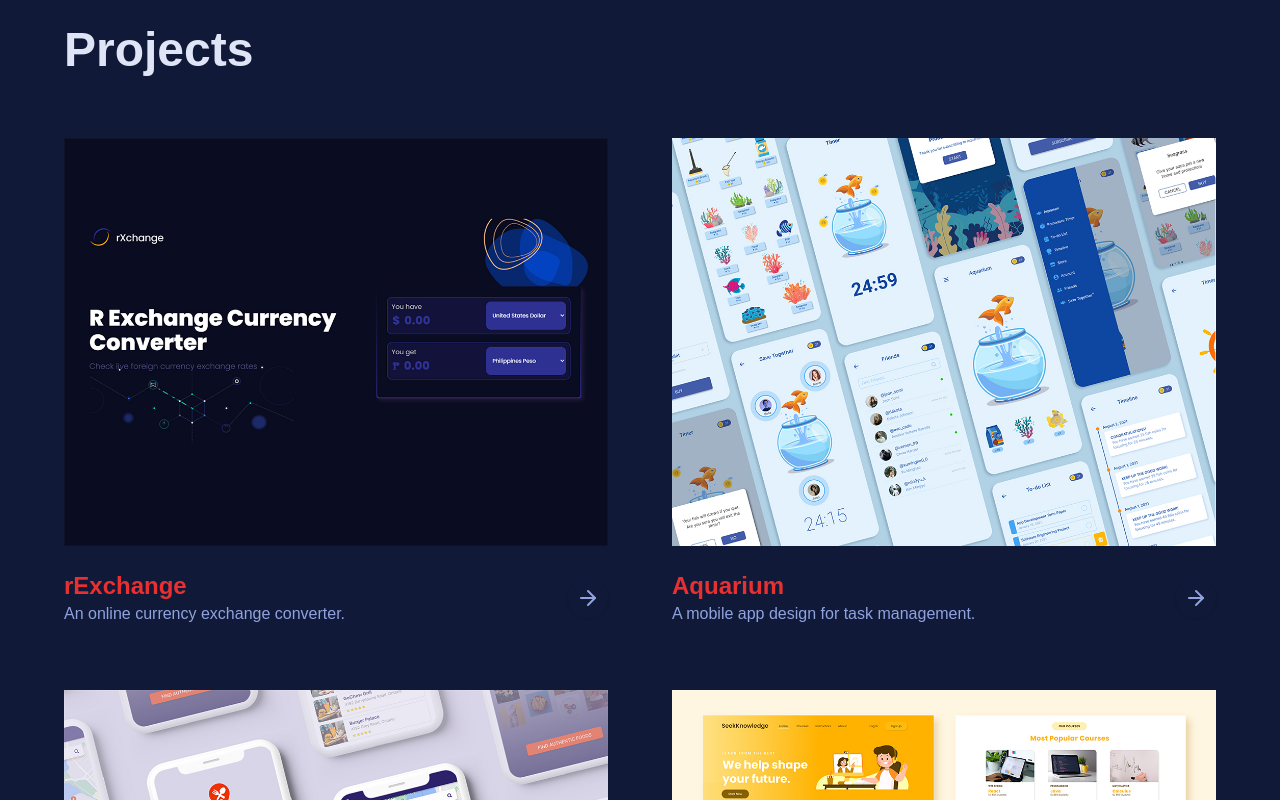
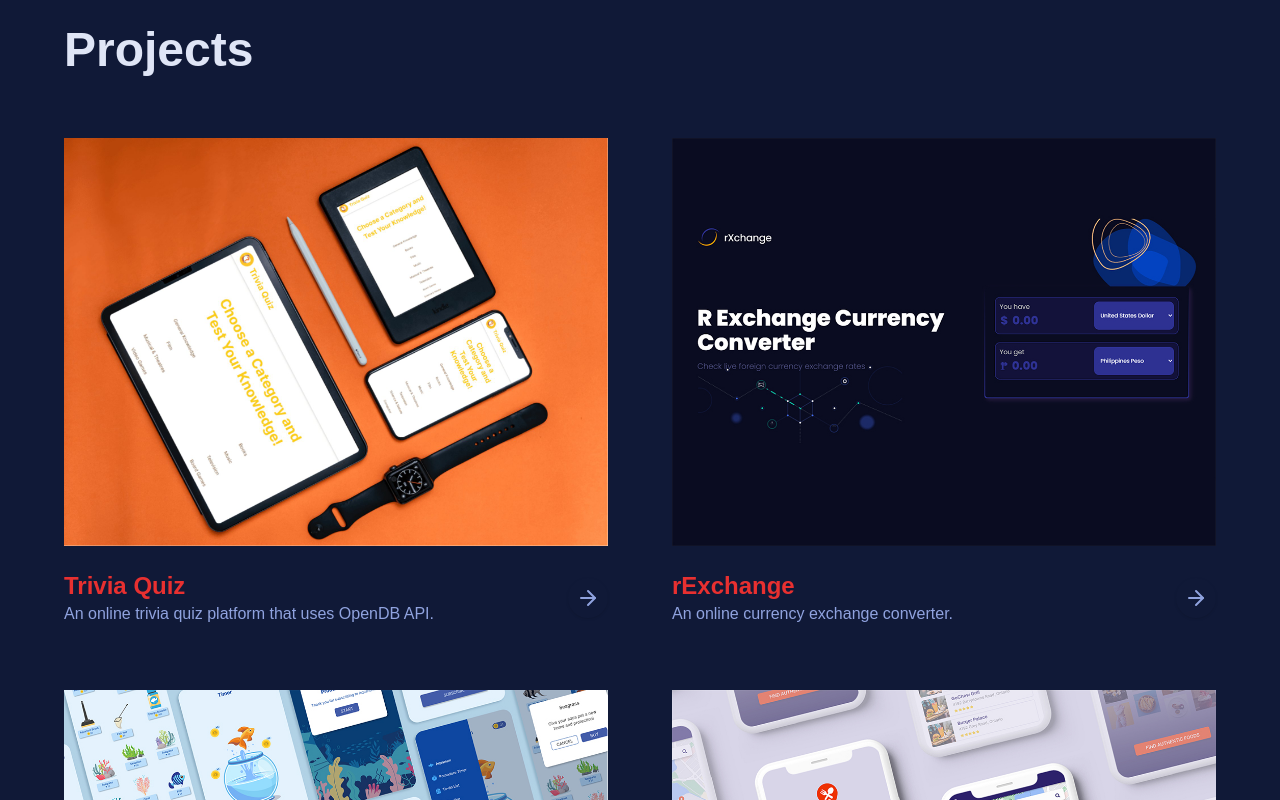
Before and after one commit to Aljhsrdnl/web_portfolio, a React (Create React App) app: page / in a window 1280 px wide. Shown: the part 840-1640 px from the top of the page. Built offline with nearby package versions, Linux system fonts and the light colour scheme.

Commit message:
Addedd another project

```diff
--- a/src/components/Projects.jsx
+++ b/src/components/Projects.jsx
@@ -6,6 +6,7 @@ import proj_1 from "../assets/aquarium.jpg";
 import proj_2 from "../assets/goeat.jpg";
 import proj_3 from "../assets/seek_knowledge.jpg";
 import proj_4 from "../assets/r_exchange.jpg";
+import proj_5 from "../assets/trivia.jpeg";
 
 import Card from "./project_card";
 
@@ -23,6 +24,12 @@ const Projects = () => {
           Projects
         </h2>
         <div className="grid grid-cols-1 md:grid-cols-2 gap-16">
+          <Card
+            img={proj_5}
+            title="Trivia Quiz"
+            desc="An online trivia quiz platform that uses OpenDB API."
+            link="https://trivia-quiz-as.vercel.app/"
+          />
           <Card
             img={proj_4}
             title="rExchange"
```
Also changed, not shown: src/assets/trivia.jpeg (added).
